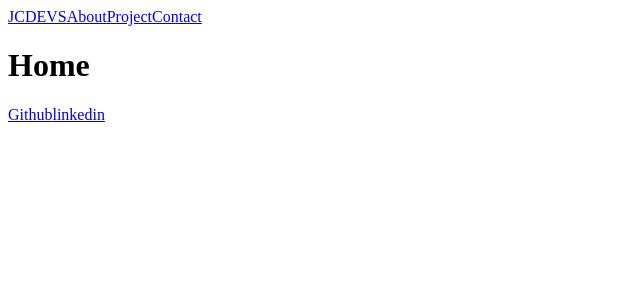
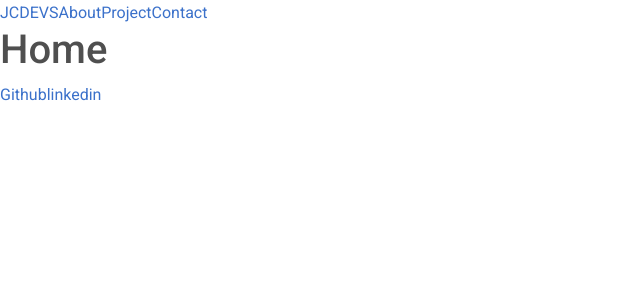
Before and after one commit to jcavenue/jcavenue.github.io, a React (Create React App) app: page / in a window 1280 px wide. Shown: the top 300 px of the page, without its empty margins (0-640 px from the left). Built offline with nearby package versions, Linux system fonts and the light colour scheme.

Commit message:
Initial setup of mdb

```diff
--- a/public/index.html
+++ b/public/index.html
@@ -5,25 +5,16 @@
     <link rel="icon" href="%PUBLIC_URL%/favicon.ico" />
     <meta name="viewport" content="width=device-width, initial-scale=1" />
     <meta name="theme-color" content="#000000" />
-    <meta
-      name="description"
-      content="Web site created using create-react-app"
-    />
+    <meta name="description" content="Web site created using create-react-app" />
+    <title>JCAVENUE - Personal Portfolio</title>
 
-    <title>React App</title>
+		<!-- MDB Bootstrap -->
+		<link href="https://use.fontawesome.com/releases/v5.15.1/css/all.css" rel="stylesheet" />
+		<link href="https://use.fontawesome.com/releases/v5.15.1/css/all.css" rel="stylesheet" />
+		<link href="https://fonts.googleapis.com/css?family=Roboto:300,400,500,700&display=swap" rel="stylesheet" />
   </head>
   <body>
     <noscript>You need to enable JavaScript to run this app.</noscript>
     <div id="root"></div>
-    <!--
-      This HTML file is a template.
-      If you open it directly in the browser, you will see an empty page.
-
-      You can add webfonts, meta tags, or analytics to this file.
-      The build step will place the bundled scripts into the <body> tag.
-
-      To begin the development, run `npm start` or `yarn start`.
-      To create a production bundle, use `npm run build` or `yarn build`.
-    -->
   </body>
 </html>
--- /dev/null
+++ b/src/Assets/index.css
@@ -0,0 +1,3 @@
+body {
+  font-family: Roboto, Helvetica, Arial, sans-serif;
+}
--- a/src/index.js
+++ b/src/index.js
@@ -1,5 +1,7 @@
 import React from 'react';
 import ReactDOM from 'react-dom';
+import 'mdb-react-ui-kit/dist/css/mdb.min.css';
+import './Assets/index.css';
 import App from './App';
 
 ReactDOM.render(
```
